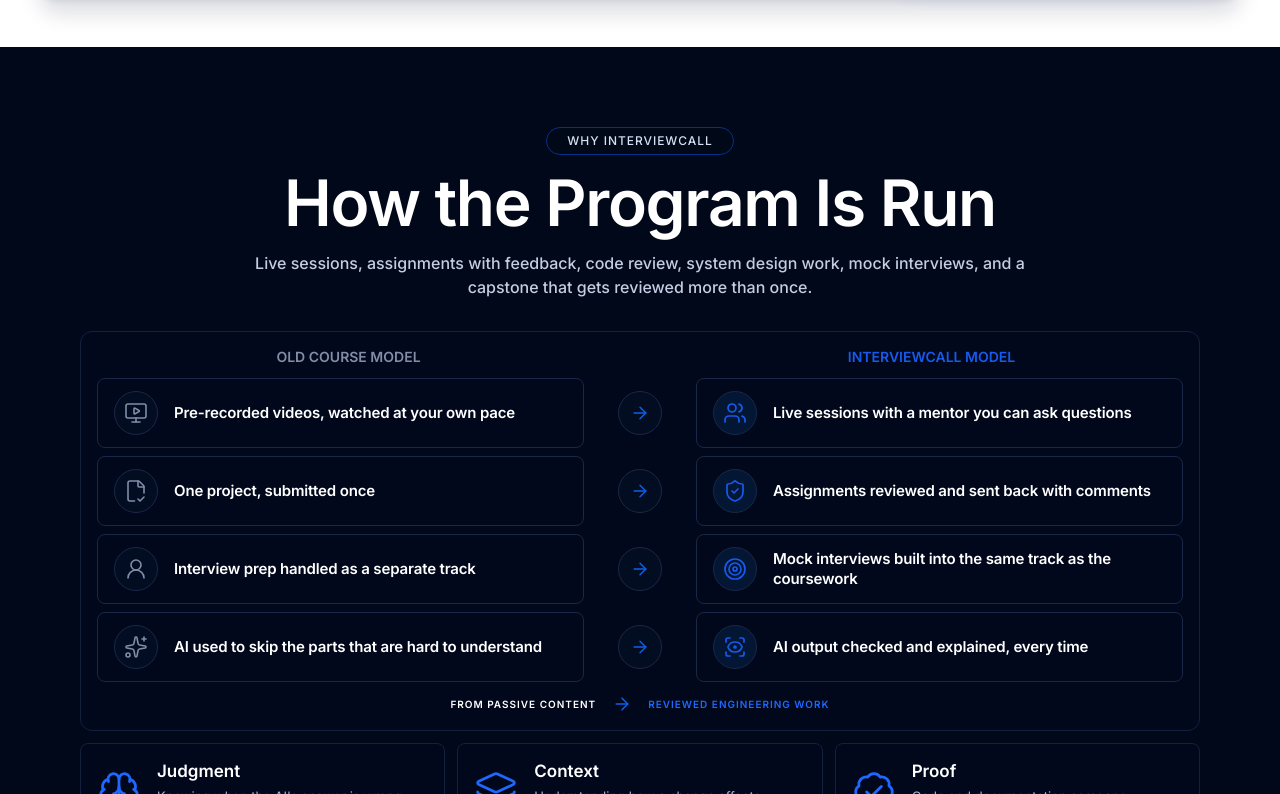
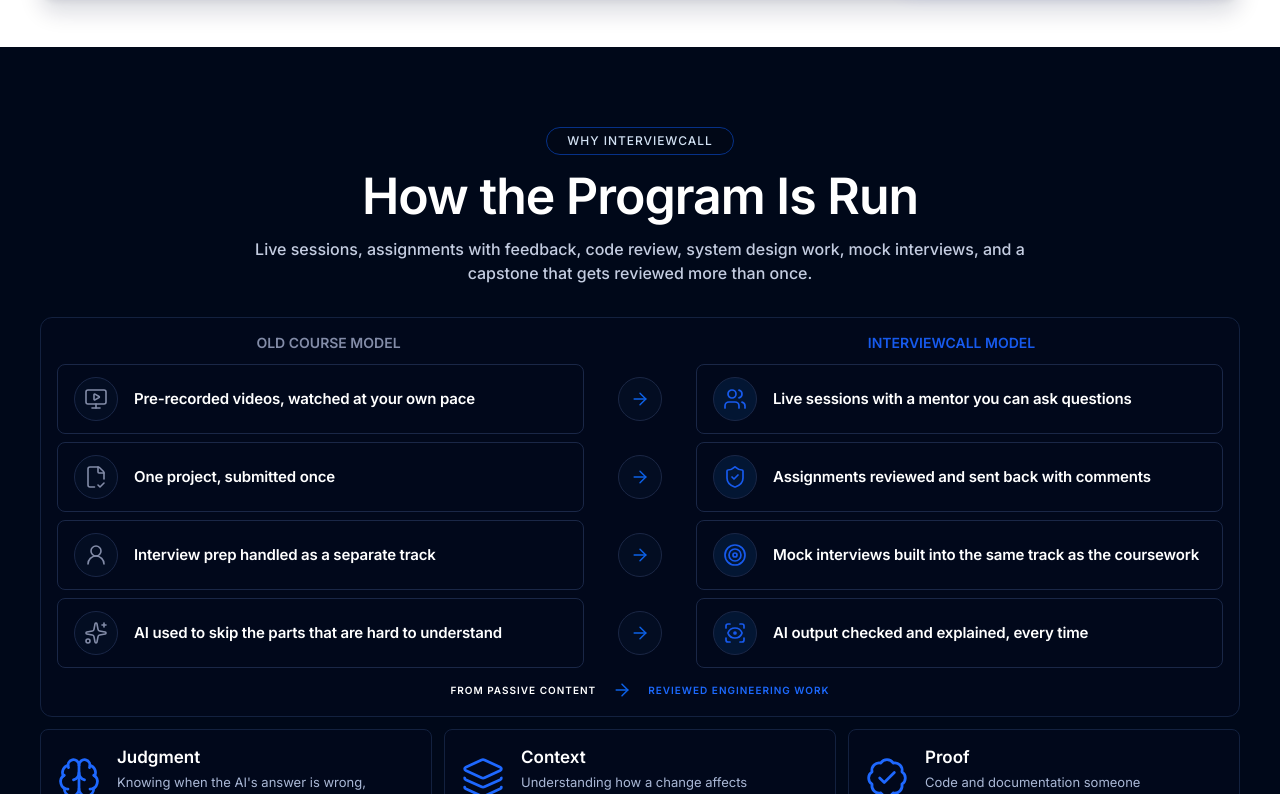
Before and after one commit to InterviewCall/AI-Proof-Engineering, a Next.js app: page / in a window 1280 px wide. Shown: the part 1866-2660 px from the top of the page. Built offline with nearby package versions, Linux system fonts and the light colour scheme.

Commit message:
Fixed 3rd page

```diff
--- a/src/components/Sections/Solution/SolutionSection.tsx
+++ b/src/components/Sections/Solution/SolutionSection.tsx
@@ -34,7 +34,7 @@
                 xl:py-20
             "
         >
-            <div className="mx-auto w-full max-w-280">
+            <div className="mx-auto w-full max-w-[1540px]">
                 {/* =====================================================
                     SECTION HEADER
                 ====================================================== */}
@@ -89,7 +89,7 @@
                         className="
                             mt-4
                             hidden
-                            text-[clamp(3.5rem,5vw,4.5rem)]
+                            text-[50px]
                             font-semibold
                             leading-[1]
                             tracking-[-0.02em]
```
